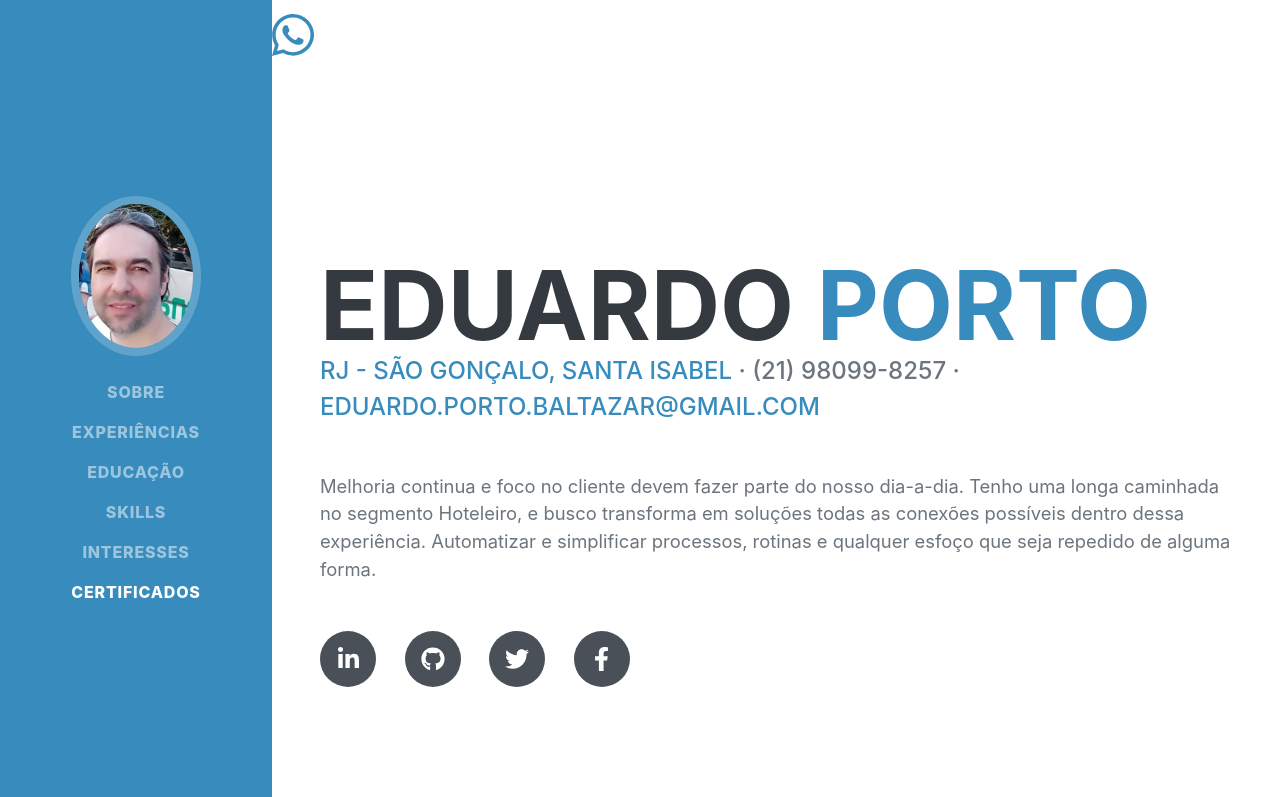
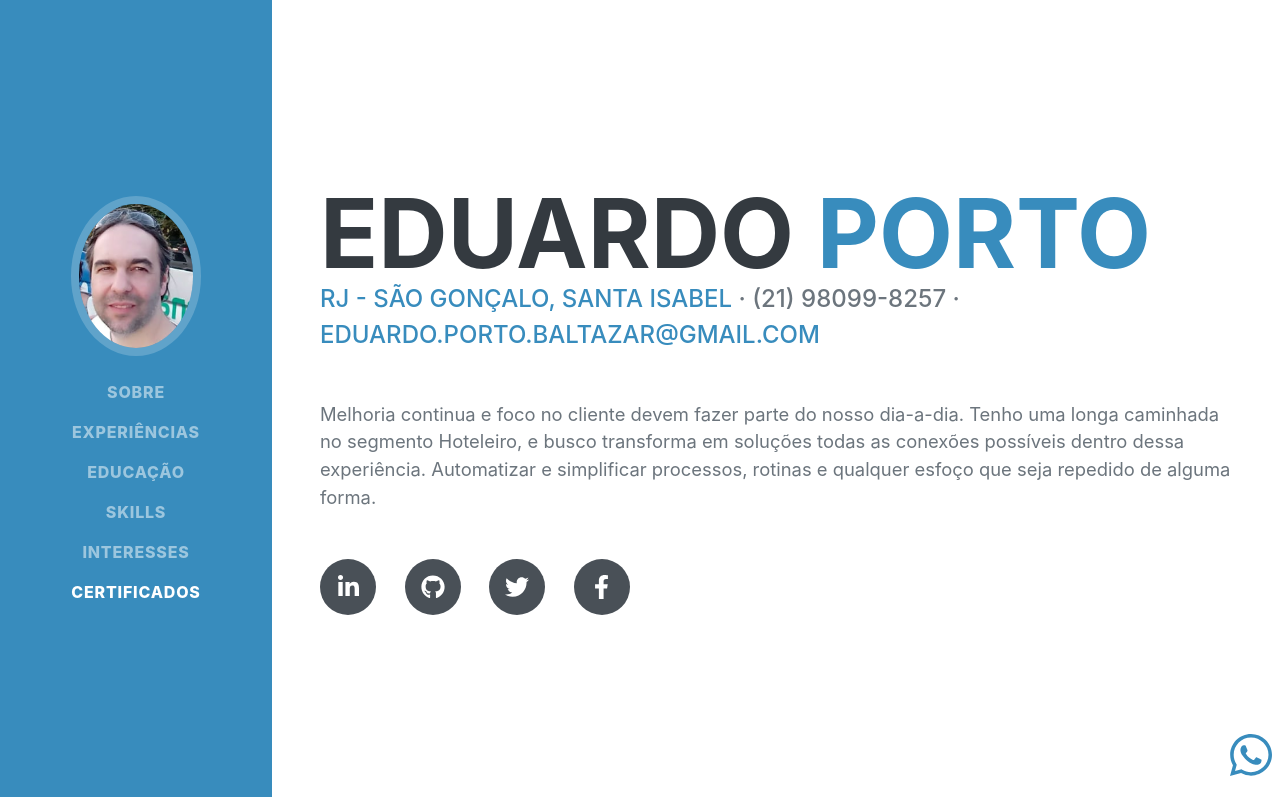
Before and after one commit to EduardoPortoBaltazar/Curriculo, a plain HTML site: page public/index.html in a window 1280 px wide. Shown: the top 797 px of the page. Drawn offline with nearby package versions, Linux system fonts and the light colour scheme; a web font is replaced by a local one.

Commit message:
Montagem do WhatZap

```diff
--- a/index.html
+++ b/public/index.html
@@ -23,8 +23,8 @@
 <body id="page-top">
 
     <!--fab-->
-    <div >
-        <a class="social-icon icon-fab" href="https://www.linkedin.com/in/eduardo-porto-23368a52/"><i class="fab fa-whatsapp"></i></a>
+    <div class="fixed-bottom text-right p-2">
+        <a class="social-icon icon-fab" href="https://api.whatsapp.com/send?phone=5521980998257"><i class="fab fa-whatsapp"></i></a>
     </div>
 
 
@@ -213,7 +213,9 @@
     <script src="js/scripts.js"></script>
     <script src="https://unpkg.com/aos@next/dist/aos.js"></script>
     <script>
-        AOS.init();
+        AOS.init({
+            disable: 'mobile'
+        });
     </script>
 </body>
 
```
Also changed, not shown: public/assets/img/favicon.ico (renamed from assets/img/favicon.ico), public/assets/img/profile.jpg (renamed from assets/img/profile.jpg), public/css/mystyle.css (renamed from css/mystyle.css), public/css/styles.css (renamed from css/styles.css), public/docs/cursoHTML e CSS.txt (renamed from docs/cursoHTML e CSS.txt), public/js/scripts.js (renamed from js/scripts.js).
